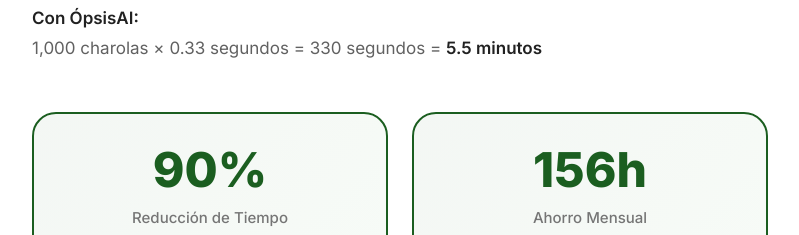
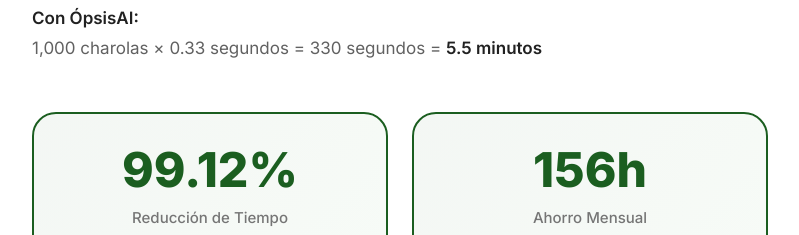
Before and after one commit to parasolente/opsis, a plain HTML site: page reduccion-de-tiempo.html in a window 1280 px wide. Shown: the part 3413-3648 px from the top of the page, without its empty margins (240-1039 px from the left). Drawn offline with Linux system fonts and the light colour scheme.

Commit message:
Update time reduction statistic from 90% to 99.12%

```diff
--- a/reduccion-de-tiempo.html
+++ b/reduccion-de-tiempo.html
@@ -499,7 +499,7 @@
 
         <div class="stats-grid">
             <div class="stat-card primary">
-                <div class="stat-number">90%</div>
+                <div class="stat-number">99.12%</div>
                 <div class="stat-label">Reducción de Tiempo</div>
                 <div class="stat-description">De 10.4 horas a 5.5 minutos por 1,000 charolas</div>
             </div>
```
